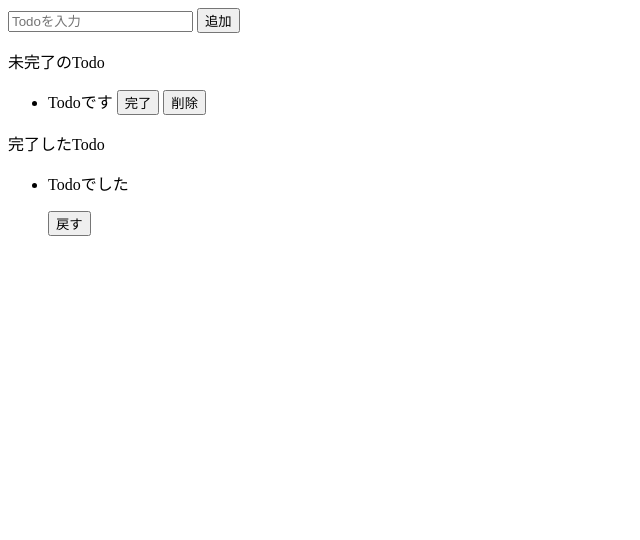
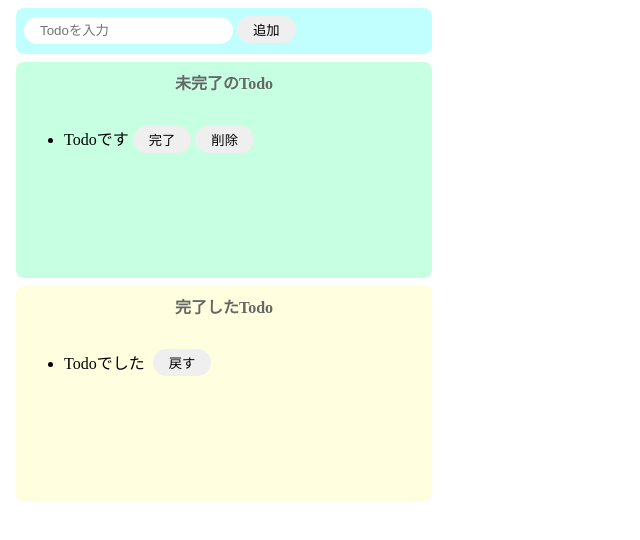
Before and after one commit to shunKUMA/js_practice_todo, a plain HTML site: page index.html in a window 1280 px wide. Shown: the whole page, without its empty margins (0-640 px from the left). Drawn offline with Linux system fonts and the light colour scheme.

Commit message:
html,cssの作成

```diff
--- a/index.html
+++ b/index.html
@@ -4,18 +4,19 @@
     <meta charset="UTF-8" />
     <meta http-equiv="X-UA-Compatible" content="IE=edge" />
     <meta name="viewport" content="width=device-width, initial-scale=1.0" />
+  <link rel="stylesheet" href="src/style.css">
     <title>Todo.js</title>
   </head>
   <body>
-    <div>
+    <div class="input">
       <input placeholder="Todoを入力" />
       <button>追加</button>
     </div>
-    <div>
-      <p>未完了のTodo</p>
+    <div class="incomplete">
+      <p class="title">未完了のTodo</p>
       <ul>
         <li>
-          <div>
+          <div class="row">
             <p>Todoです</ｐ>
             <button>完了</button>
             <button>削除</button>
@@ -23,11 +24,11 @@
         </li>
       </ul>
     </div>
-    <div>
-      <p>完了したTodo</p>
+    <div class="complete">
+      <p class="title">完了したTodo</p>
       <ul>
         <li>
-        <div>
+        <div class="row">
           <p>Todoでした</p>
           <button>戻す</button>
         </div>
--- a/src/style.css
+++ b/src/style.css
@@ -0,0 +1,61 @@
+input {
+  border-radius: 16px;
+  border: none;
+  padding: 6px 16px;
+  outline: none;
+}
+
+button {
+  border-radius: 16px;
+  border: none;
+  padding: 4px 16px;
+}
+
+button:hover {
+  background-color: #ff7fff;
+  color: #fff;
+  cursor: pointer;
+}
+
+.input {
+  background-color: #c1ffff;
+  width: 400px;
+  height: 30px;
+  padding: 8px;
+  margin: 8px;
+  border-radius: 8px;
+}
+
+.incomplete {
+  background-color: #c6ffe2;
+  width: 400px;
+  min-height: 200px;
+  padding: 8px;
+  margin: 8px;
+  border-radius: 8px;
+}
+
+.complete {
+  background-color: #ffffe0;
+  width: 400px;
+  min-height: 200px;
+  padding: 8px;
+  margin: 8px;
+  border-radius: 8px;
+}
+
+.title {
+  text-align: center;
+  margin-top: 0;
+  font-weight: bold;
+  color: #666;
+}
+
+.row {
+  display: flex;
+  align-items: center;
+  padding-bottom: 4px;
+}
+.row p {
+  margin-right: 8px;
+}
```
